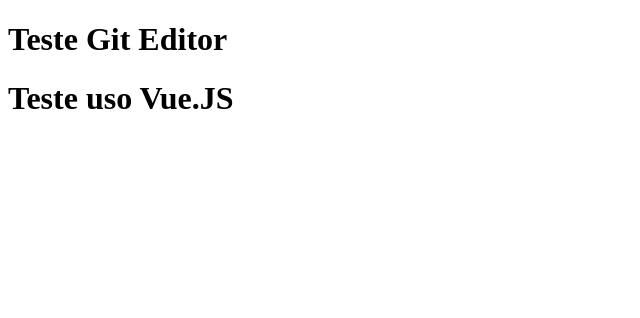
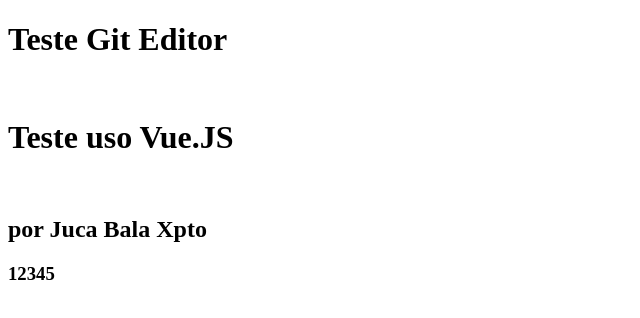
Before and after one commit to jrrodrigues/html, a plain HTML site: page index.html in a window 1280 px wide. Shown: the whole page, without its empty margins (0-640 px from the left). Drawn offline with nearby package versions, Linux system fonts and the light colour scheme.

Commit message:
Teste file

```diff
--- a/index.html
+++ b/index.html
@@ -6,7 +6,11 @@
 <body>
 	<div id="app">
 		<h1>Teste Git Editor</h1>
+		<br>
 		<h1>{{titulo}}</h1>
+		<br>
+		<h2>{{nome}}</h2>
+		<h3>{{numero}}</h3>
 	</div>
 <script src="https://unpkg.com/vue"></script>
 <script>
```
